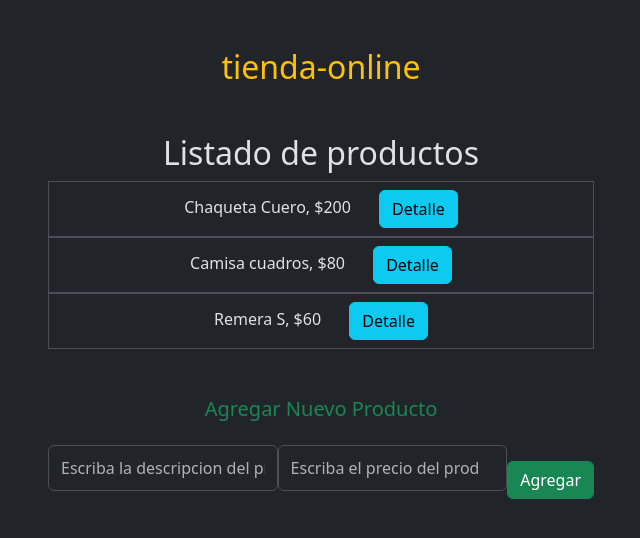
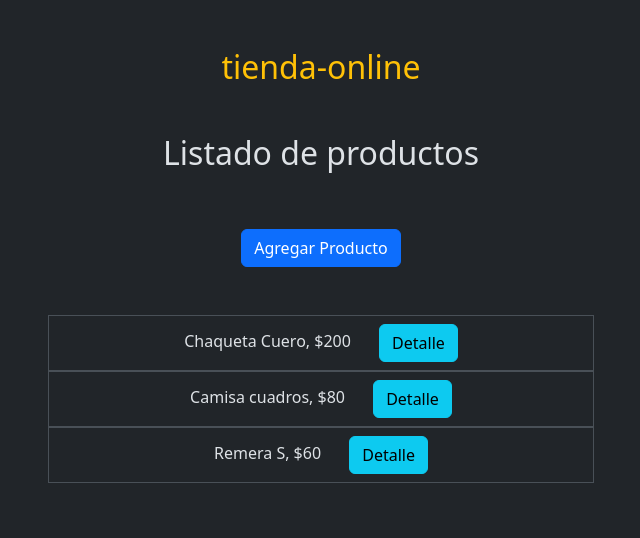
Before and after one commit to juliMillen/tienda_online, an Angular app: page / in a window 1280 px wide. Shown: the top 538 px of the page, without its empty margins (319-959 px from the left). Built offline with nearby package versions, Linux system fonts and the light colour scheme.

Commit message:
Agregando rutas y boton para agregar productos.

```diff
--- a/src/app/app.component.html
+++ b/src/app/app.component.html
@@ -2,5 +2,5 @@
   <h2 class="text-center text-warning">
     {{title}}
   </h2>
-  <app-listado-components/>
+  <router-outlet></router-outlet>
 </div>
--- a/src/app/app.routes.ts
+++ b/src/app/app.routes.ts
@@ -1,3 +1,10 @@
 import { Routes } from '@angular/router';
+import { ListadoComponentsComponent } from './components/listado-components/listado-components.component';
+import { FormularioComponent } from './components/formulario/formulario.component';
 
-export const routes: Routes = [];
+export const routes: Routes = [
+    {path:'', component: ListadoComponentsComponent},
+    {path: 'listado', component: ListadoComponentsComponent},
+    {path: 'agregar', component: FormularioComponent},
+    {path: 'editar:/id', component: FormularioComponent}
+];
--- a/src/app/components/formulario/formulario.component.html
+++ b/src/app/components/formulario/formulario.component.html
@@ -1,11 +1,21 @@
- <h5 class="text-success mt-5">
+ <h5 class="text-success mt-5 text-center">
         Agregar Nuevo Producto
     </h5>
-    <form class="d-flex justify-content-between alig-items-center my-4 w-50 mx-auto" (submit)="agregarProducto($event)">
-        <input type="text" id="productoDesc" name="productoDesc" class="form-control mb-2 w-50" placeholder="Escriba la descripcion del producto" autocomplete="off" [(ngModel)]="descripcionInput"/>
-        <input type="number" id="precioProd" name="precioProd" class="form-control mb-2 w-50" placeholder="Escriba el precio del producto" autocomplete="off" [(ngModel)]="precioInput"/>
+    <form class="my-4 w-50 mx-auto"
+    #f="ngForm" (submit)="f.form.valid && guardarProducto($event)">
 
-        <button type="submit" class="btn btn-success mt-3">
-            Agregar
+    <div class="d-flex justify-content-between alig-items-center">
+        <input type="text" id="productoDesc" name="productoDesc" class="form-control mb-2 w-50" placeholder="Escriba la descripcion del producto" autocomplete="off" [(ngModel)]="descripcionInput" required/>
+        <input type="number" id="precioProd" name="precioProd" class="form-control mb-2 w-50" placeholder="Escriba el precio del producto" autocomplete="off" [(ngModel)]="precioInput" required/>
+    </div>
+
+    <div class="d-flex justify-content-center mt-3">
+        <button type="submit" class="btn btn-success">
+            Agregar Producto
         </button>
+
+        <button type="button" class="btn btn-danger mx-3" (click)="cancelar()">
+            Cancelar
+        </button>
+    </div>
     </form>
--- a/src/app/components/formulario/formulario.component.ts
+++ b/src/app/components/formulario/formulario.component.ts
@@ -2,6 +2,7 @@ import { Component, ElementRef, EventEmitter, Output, ViewChild } from '@angular
 import { Producto } from '../../model/Producto';
 import { FormsModule } from '@angular/forms';
 import { ProductoService } from '../../services/producto.service';
+import { Router } from '@angular/router';
 
 @Component({
   selector: 'app-formulario',
@@ -13,12 +14,12 @@ export class FormularioComponent {
   descripcionInput: string = '';
   precioInput: number | null = null;
 
-  constructor(private productoService: ProductoService) {
+  constructor(private productoService: ProductoService, private router:Router) {
 
   }
 
 
-   agregarProducto(evento:Event) {
+   guardarProducto(evento:Event) {
     evento.preventDefault();  //para evitar que se refresquen y no se guarden los datos
 
       // validar que sean valores correctos
@@ -35,5 +36,14 @@ export class FormularioComponent {
       //limpiar campos
       this.descripcionInput = '';
       this.precioInput= null;
+
+      //redirigir al inicio
+      this.router.navigate(['/'])
+    }
+
+
+    cancelar(){
+      //redirige hacia el inicio
+      this.router.navigate(['/']);
     }
 }
--- a/src/app/components/listado-components/listado-components.component.html
+++ b/src/app/components/listado-components/listado-components.component.html
@@ -1,9 +1,16 @@
 <div class="container mt-5">
     <h2>Listado de productos</h2>
+
+
+    <div>
+        <button class="btn btn-primary my-5" (click)="agregarProducto()">
+            Agregar Producto
+        </button>
+    </div>
+
     <ul class="list-group w-50 mx-auto">
         @for (prod of listaProductos; track prod) {
             <app-producto [producto]="prod"/>
         }
     </ul>
-   <app-formulario/>
 </div>
--- a/src/app/components/listado-components/listado-components.component.ts
+++ b/src/app/components/listado-components/listado-components.component.ts
@@ -4,6 +4,7 @@ import { FormsModule } from '@angular/forms';
 import { FormularioComponent } from "../formulario/formulario.component";
 import { ProductoComponent } from "../producto/producto.component";
 import { ProductoService } from '../../services/producto.service';
+import { Router } from '@angular/router';
 
 @Component({
   selector: 'app-listado-components',
@@ -15,17 +16,23 @@ import { ProductoService } from '../../services/producto.service';
 
 export class ListadoComponentsComponent {
 
+
   listaProductos: Producto[] = [];
 
-  constructor(private productoService:ProductoService){
+  constructor(private productoService: ProductoService, private router: Router) {
+  }
+
+  ngOnInit() {
+    //Inicializar los productos
+    this.listaProductos = this.productoService.listaProductos;
+
     this.productoService.detalleProductoEmitter.subscribe(
       (producto: Producto) => alert(`Producto: ${producto.descripcion},$${producto.precio}`)
     );
   }
 
-  ngOnInit(){
-    //Inicializar los productos
-    this.listaProductos = this.productoService.listaProductos;
+  agregarProducto(){
+    this.router.navigate(['agregar']);
   }
 
 
```
